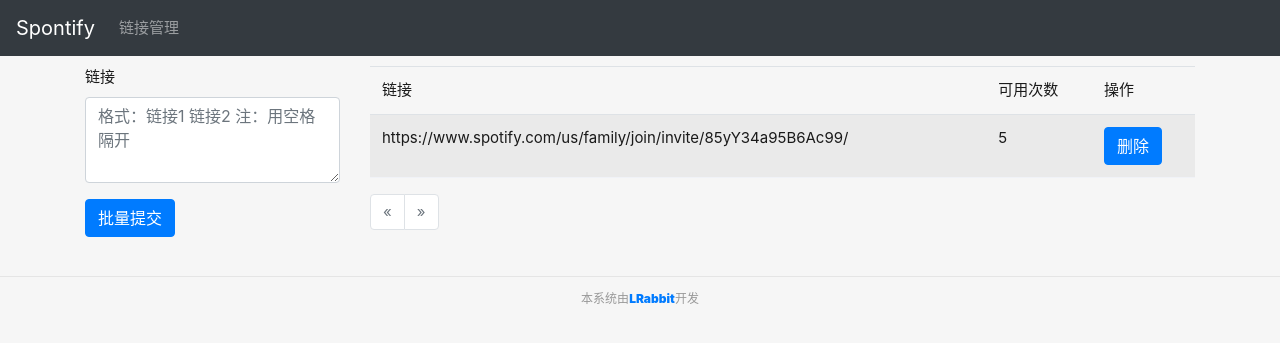
After one commit to litter-rabbit/spotify, a Flask app: template spotify/templates/main/links.html in a window 1280 px wide. The commit adds this page. Shown: the top 343 px of the page. Run offline with Flask 2, Linux system fonts and the light colour scheme; the template is opened without the code that fills it: values that come from a table or form of the project are taken from there, others are empty; some libraries are stand-ins or nearby versions.

Commit message:
修改链接功能，和前端样式

```diff
--- a/spotify/templates/base.html
+++ b/spotify/templates/base.html
@@ -5,28 +5,40 @@
 <head>
     <meta charset="utf-8">
     <meta name="viewport" content="width=device-width, initial-scale=1, shrink-to-fit=no"/>
-    <meta Keywords="spotify" content="管理平台" />
-    <link rel="stylesheet" type="text/css" href="https://cdn.jsdelivr.net/npm/font-awesome/css/font-awesome.min.css" />
+    <meta Keywords="spotify" content="管理平台"/>
+    <link rel="stylesheet" type="text/css" href="https://cdn.jsdelivr.net/npm/font-awesome/css/font-awesome.min.css"/>
     <link rel="stylesheet" href="{{url_for('static',filename='css/bootstrap.css')}}">
     <link rel="stylesheet" href="{{url_for('static',filename='css/style.css')}}"/>
     <link rel="shortcut icon" href="{{url_for('static',filename='favicon.ico')}}">
-
 
 
 </head>
 <body>
 
 {% block nav%}
-<nav class="navbar navbar-dark bg-dark">
-  <a class="navbar-brand" href="{{url_for('main.index')}}">Spotify</a>
+<nav class="navbar navbar-expand-lg navbar-dark bg-dark">
+    <a class="navbar-brand" href="{{url_for('main.index')}}">Spontify</a>
+    <button class="navbar-toggler" type="button" data-toggle="collapse" data-target="#navbarNav"
+            aria-controls="navbarNav" aria-expanded="false" aria-label="Toggle navigation">
+        <span class="navbar-toggler-icon"></span>
+    </button>
+    <div class="collapse navbar-collapse" id="navbarNav">
+        <ul class="navbar-nav">
+            <li class="nav-item ">
+                <a class="nav-link" href="{{url_for('main.links')}}">链接管理 </a>
+            </li>
+            <li class="nav-item">
                 {% if current_user.is_authenticated %}
-         <a class="navbar-brand " href="{{url_for('auth.logout')}}" style="float: right">注销登录</a>
+                <a class="nav-link " href="{{url_for('auth.logout')}}" style="float: right">注销登录</a>
                 {% endif %}
 
+                {% endblock nav%}
+
+            </li>
+        </ul>
+    </div>
 </nav>
 
-
-{% endblock nav%}
 
 {% for message in get_flashed_messages(with_categories=True) %}
 <div id="message" class="alert alert-{{ message[0] }}" role="alert">
--- a/spotify/templates/main/detail_poppu.html
+++ b/spotify/templates/main/detail_poppu.html
@@ -8,13 +8,10 @@
             <h6 class="card-title">密码</h6>
             <input name="password" type="text" value={{ order.password }}>
         </div>
-        <div class="card-body">
-            <h6 class="card-title">分享链接</h6>
-            <input name="link" type="text" value={{ order.link }}>
-        </div>
         <ul class="list-group list-group-flush">
             <li class="list-group-item">订单号:{{order.id}}</li>
             <li class="list-group-item">订单时间:{{ order.timestamp }}</li>
+            <li class="list-group-item">到期时间:{{ order.expiretime }}</li>
             <li class="list-group-item">当前账号订购次数:{{ buy_times }}</li>
             <li class="list-group-item"></li>
         </ul>
--- /dev/null
+++ b/spotify/templates/main/links.html
@@ -0,0 +1,56 @@
+{% extends 'base.html' %}
+{% from 'bootstrap/pagination.html' import render_pagination %}
+{% from 'bootstrap/form.html' import render_form %}
+
+{% block content %}
+<main class="main">
+    <div class="container">
+
+        <div class="row">
+            <div class="col-md-3">
+                    <form action="{{ url_for('ajax.new_links')}}">
+
+                    <div class="form-group">
+                        <label for="ControlTextarea">链接</label>
+                         <textarea name="links" class="form-control" id="ControlTextarea" rows="3"  placeholder="格式：链接1 链接2 注：用空格隔开"></textarea>
+                    </div>
+
+                    <button type="submit" class="btn btn-primary">批量提交</button>
+
+                </form>
+            </div>
+            <div class="col-md-9">
+                <table class="table table-striped " style="border-bottom: 1px solid #f0f2f7;">
+                    <thead>
+                    <tr>
+                        <td>链接</td>
+                        <td>可用次数</td>
+                        <td>操作</td>
+                    </tr>
+                    </thead>
+                    {% for link in links %}
+                    <tr>
+                        <td>{{ link.infos}}</td>
+                        <td>{{ link.times }}</td>
+                        <td>
+                           <a class="btn btn-primary" href="{{url_for('ajax.delete_link',link_id=link.id)}}">删除</a>
+                        </td>
+
+                    </tr>
+                    {% endfor %}
+                </table>
+                {% if links %}
+                <div class="page-footer">
+                    {{ render_pagination(pagination, align='center') }}
+                </div>
+                {% endif %}
+
+            </div>
+
+        </div>
+    </div>
+
+</main>
+
+
+{% endblock %}
```
Also changed, not shown: spotify/blueprints/ajax.py (+39 -7 lines), spotify/blueprints/main.py (+13 -1 lines), spotify/models.py (+11 -1 lines), spotify/parse.py (+5 -2 lines), spotify/templates/main/index.html (+3 -6 lines), data-dev.db, 3 other files. Lines whose indentation alone changed are shown as unchanged.
